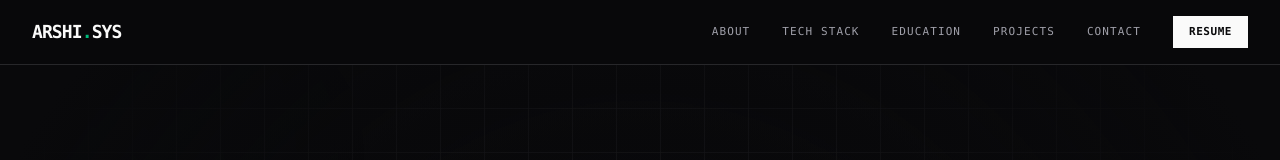
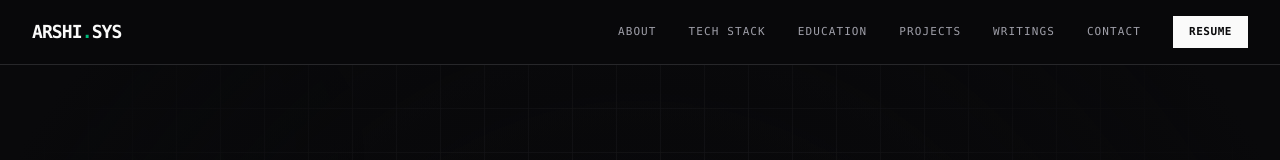
Before and after one commit to Khan30-ai/Portfolio, a React (Vite) app: page / in a window 1280 px wide. Shown: the top 160 px of the page. Built offline with nearby package versions, Linux system fonts and the light colour scheme.

Commit message:
fixed navbar

```diff
--- a/src/components/sections/GridSection.jsx
+++ b/src/components/sections/GridSection.jsx
@@ -2,7 +2,7 @@ import React from 'react';
 
 export default function GridSection({ children, title, id }) {
     return (
-        <section id={id} className="border-b border-zinc-800 w-full">
+        <section id={id} className="border-b border-zinc-800 w-full scroll-mt-16">
             <div className="max-w-7xl mx-auto grid grid-cols-1 md:grid-cols-12">
                 <div className="md:col-span-3 md:border-r border-b md:border-b-0 border-zinc-800 px-6 lg:px-8 py-8 md:pt-12">
                     <span className="font-mono text-[15px] uppercase tracking-widest text-emerald-500 flex items-center gap-2">
--- a/src/components/sections/Navbar.jsx
+++ b/src/components/sections/Navbar.jsx
@@ -1,7 +1,7 @@
 import React, { useState } from 'react';
 import { Menu, X } from 'lucide-react';
 
-const NAV_LINKS = ['About', 'Tech Stack', 'Education', 'Projects', 'Contact'];
+const NAV_LINKS = ['About', 'Tech Stack', 'Education', 'Projects', 'Writings', 'Contact'];
 
 export default function Navbar() {
     const [mobileOpen, setMobileOpen] = useState(false);
```
